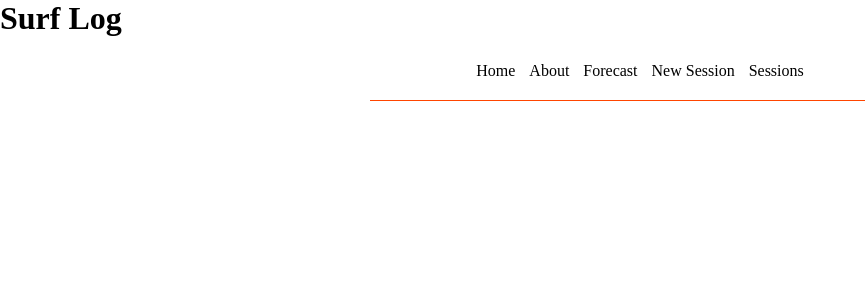
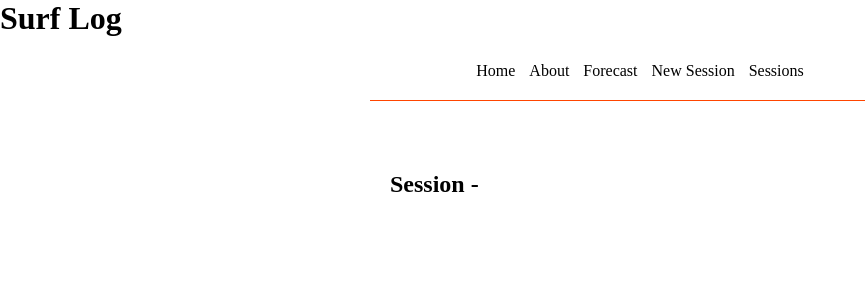
Before and after one commit to relwofl/surf-log, a React (Create React App) app: page /Session/1 in a window 1280 px wide. Shown: the top 300 px of the page, without its empty margins (0-865 px from the left). Built offline with nearby package versions, Linux system fonts and the light colour scheme; a web font is replaced by a local one.

Commit message:
single session

```diff
--- a/src/App.js
+++ b/src/App.js
@@ -7,6 +7,7 @@ import Navbar from "./components/Navbar"
 import Weather from "./components/Weather"
 import LogForm from "./components/LogForm"
 import Logs from "./components/Logs"
+import SingleLog from "./components/SingleLog"
 
 
 function App() {
@@ -32,6 +33,9 @@ function App() {
               <Route path="/Logs">
                   <Logs />
               </Route>
+              <Route path="/Session/:id">
+                  <SingleLog />
+              </Route>
             </Switch>
             </div>
     </div>
--- /dev/null
+++ b/src/components/SingleLog.js
@@ -0,0 +1,11 @@
+import { useParams } from "react-router-dom"
+
+function SingleLog () {
+    const { id } =  useParams
+ return (
+     <div className="single-log">
+         <h2> Session - { id } </h2>
+     </div>
+ )
+}
+export default SingleLog
--- a/src/index.css
+++ b/src/index.css
@@ -124,8 +124,12 @@ margin-bottom: 30px;
 } */
 
 .logdetails {
-  padding-top: 15px;
-  text-align: justify);
+  padding: 15px, 15px;
   margin: 25px;
+  border-bottom: 4px dashed orange;
 
 }
+
+.logdetails:hover {
+box-shadow: 2px, 2px, 2px;
+}
```
